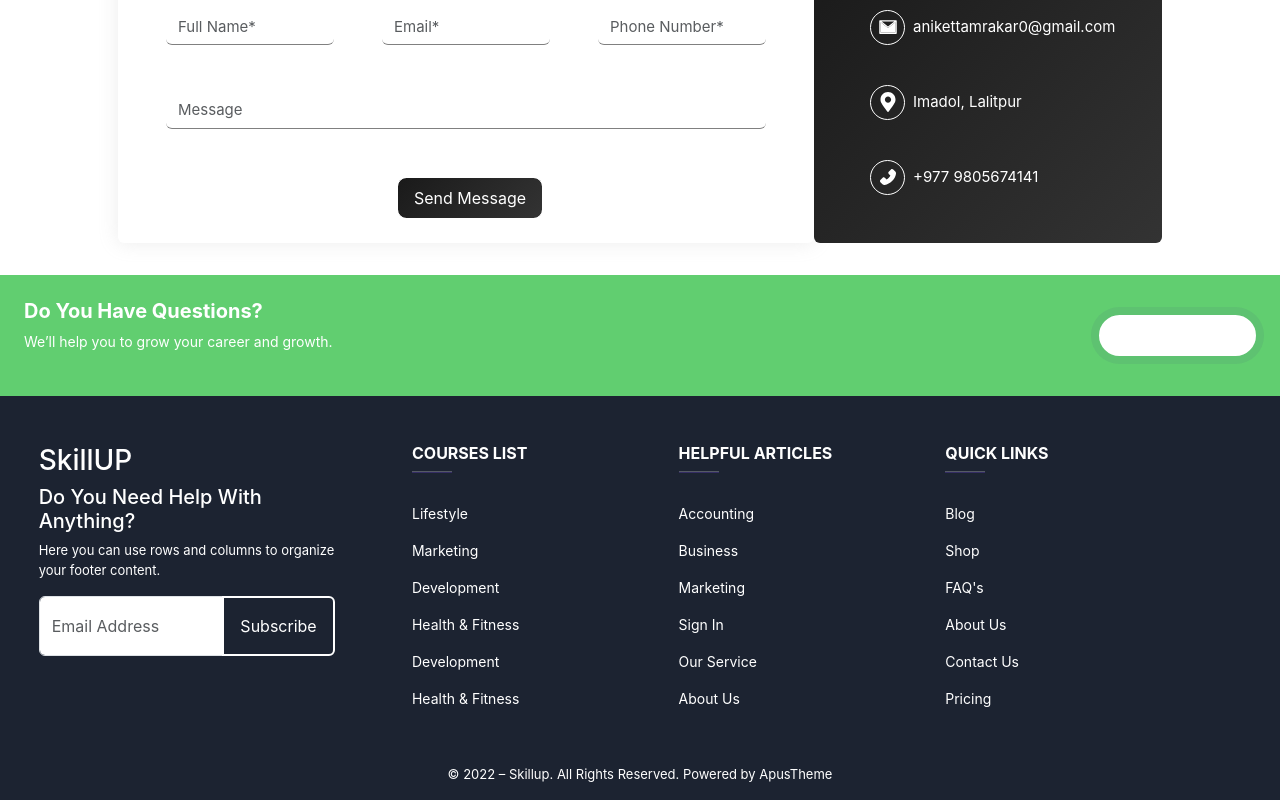
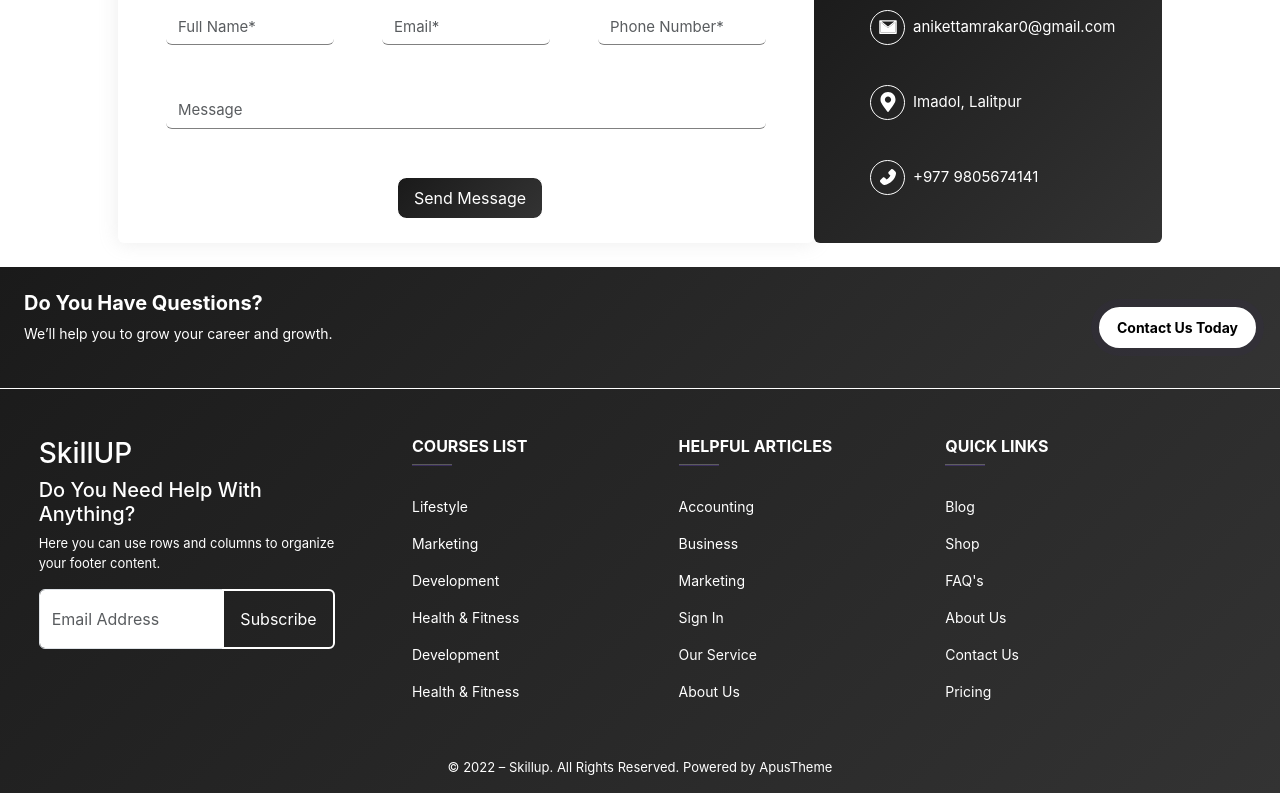
Before and after one commit to Mikasha0/Portfolio, a React (Create React App) app in the folder portfolio/: page / in a window 1280 px wide. Shown: the part 792-1592 px from the top of the page. Built offline with nearby package versions, Linux system fonts and the light colour scheme.

Commit message:
redesigned footer

```diff
--- a/portfolio/src/Components/Footer.js
+++ b/portfolio/src/Components/Footer.js
@@ -4,11 +4,14 @@ export default function Footer() {
   return (
     <footer
       className="text-center text-lg-start text-white"
-      style={{ backgroundColor: "#1c2331" }}
+      style={{ background: "linear-gradient(135deg, #1a1a1a, #333333)" }}
     >
       <section
         className="d-flex justify-content-between p-4"
-        style={{ backgroundColor: "#61CE70" }}
+        style={{
+          borderBottom: "1px solid white",
+          background: "linear-gradient(135deg, #1a1a1a, #333333)",
+        }}
       >
         <div className=" me-5">
           <h5>
@@ -27,7 +30,7 @@ export default function Footer() {
               boxShadow: "0px 0px 0px 8px  rgb(62 28 131 / 7%)",
             }}
           >
-            <b>Contact Us Today</b>
+            <b style={{ color: "black" }}>Contact Us Today</b>
           </button>
         </div>
       </section>
--- a/portfolio/src/index.css
+++ b/portfolio/src/index.css
@@ -189,7 +189,7 @@ span{
   }
 }
 .form-info .container{
-    padding: 0 3rem 2rem;
+    padding: 0 3rem 1.5rem;
 }
 .form-info .card {
     height: 100%;
```
